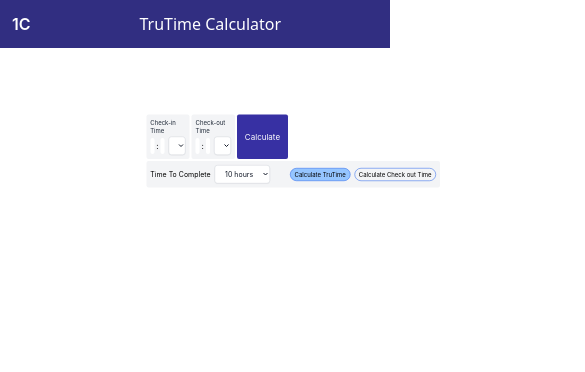
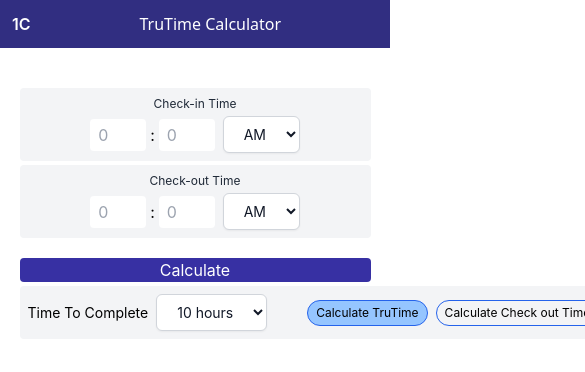
Before and after one commit to aloukikattrey/trutime, a React (Create React App) app: page / in a window 390 px wide. Shown: the top 372 px of the page, 585 px wide, since content can reach past the window. Built offline with nearby package versions, Linux system fonts and the light colour scheme.

Commit message:
added_checkout_feature

```diff
--- a/src/components/CalcArea.jsx
+++ b/src/components/CalcArea.jsx
@@ -209,9 +209,12 @@ export default function CalcArea() {
 
     return (
         <div className='boss flex justify-center items-center'>
-            <div className='flex justify-center items-center pt-10 w-1/2'>
+            <div className='bossbaby flex justify-center items-center pt-10 w-1/2'>
+
                 <div className='w-full'>
-                    <div className='h-full flex gap-1'>
+
+                    <div className='forBlock h-full flex gap-1'>
+
                             <div className="tap-in  bg-gray-100 p-2 rounded items-center justify-center">
                                 <div className='flex items-center justify-center mb-1'>
                                     <p className='text-xs text-gray-800'>Check-in Time</p>
@@ -254,14 +257,18 @@ export default function CalcArea() {
                                 </div>
                             }
 
-
                             <button className='btn bg-indigo-800 pl-4 pr-4 text-white rounded cursor-pointer'
                                 onClick={active == 'calc1' ? handleClick : handleClick2}>Calculate</button>
+
+
                     </div>
-                    <div className='flex mt-1 items-center bg-gray-100 p-2 rounded w-max text-sm' >
+
+                    <div className='toolbar flex mt-1 items-center bg-gray-100 p-2 rounded w-max text-sm' >
+                        <div className='flex items-center justify-center'>
                             <p className='mr-2'>Time To Complete</p>
                             <DropdownTime valFunc={getTimeToComplete} />
-                        <div className='flex ml-10'>
+                        </div>
+                        <div className='tool2 flex ml-10'>
                             <div className={`calc1 cursor-pointer border border-blue-600 rounded-3xl pr-2 pl-2  p-1 mr-2 ${active == 'calc1' ? "active" : ""}`} onClick={handleCalc1}>
                                 <p className='text-xs'>Calculate TruTime</p>
                             </div>
--- a/src/mediaquery.css
+++ b/src/mediaquery.css
@@ -1,26 +1,89 @@
 
-@media (max-width: 675px) {
-    .boss{
-        scale: 0.8;
+@media (max-width: 1193px) {
+    .bossbaby{
+        width: 801px;
     }
 
 }
 
-@media(max-width: 535px) {
-    .boss{
-        scale: 0.6;
+@media (max-width: 830px) {
+    .bossbaby{
+        width: 713px;
+    }
+
+}
+@media (max-width: 768px) {
+    .bossbaby {
+        width: 90%;
+        flex-direction: column;
+    }
+
+    .forBlock {
+        flex-direction: column;
+        align-items: center;
+    }
+
+    .tap-in, .tap-out {
+        width: 100%;
+    }
+
+    .btn {
+        width: 100%;
+        margin-top: 1rem;
+    }
+}
+
+/* @media (max-width: 704px) {
+    .bossbaby{
+        width: 650px;
     }
 
 }
 
-@media(max-width: 410px) {
-    .boss{
-        scale: 0.5;
+@media(max-width: 653px) {
+    .bossbaby{
+        width: 590px;
     }
 
 }
-@media(max-width: 340px) {
-    .boss{
-        scale: 0.4;
+
+@media(max-width: 594px) {
+    .bossbaby{
+        width: 553px;
+    }
+    .toolbar{
+        display: block;
+        align-items: center;
+        justify-content: center;
+    }
+    .tool2{
+        padding: 0;
+        padding-top: 13px;
+        margin: 0;
+    }
+
+}
+@media(max-width: 550px) {
+    .bossbaby{
+        width: 520px;
     }
 }
+@media(max-width: 530px) {
+    .bossbaby{
+        width: 475px;
+    }
+}@media(max-width: 550px) {
+    .bossbaby{
+        width: 520px;
+    }
+
+}@media(max-width: 500px) {
+    .bossbaby{
+        width: 456px;
+    }
+}
+@media(max-width: 450px) {
+    .bossbaby{
+        width: 436px;
+    }
+} */
```
Lines whose indentation alone changed are shown as unchanged.
